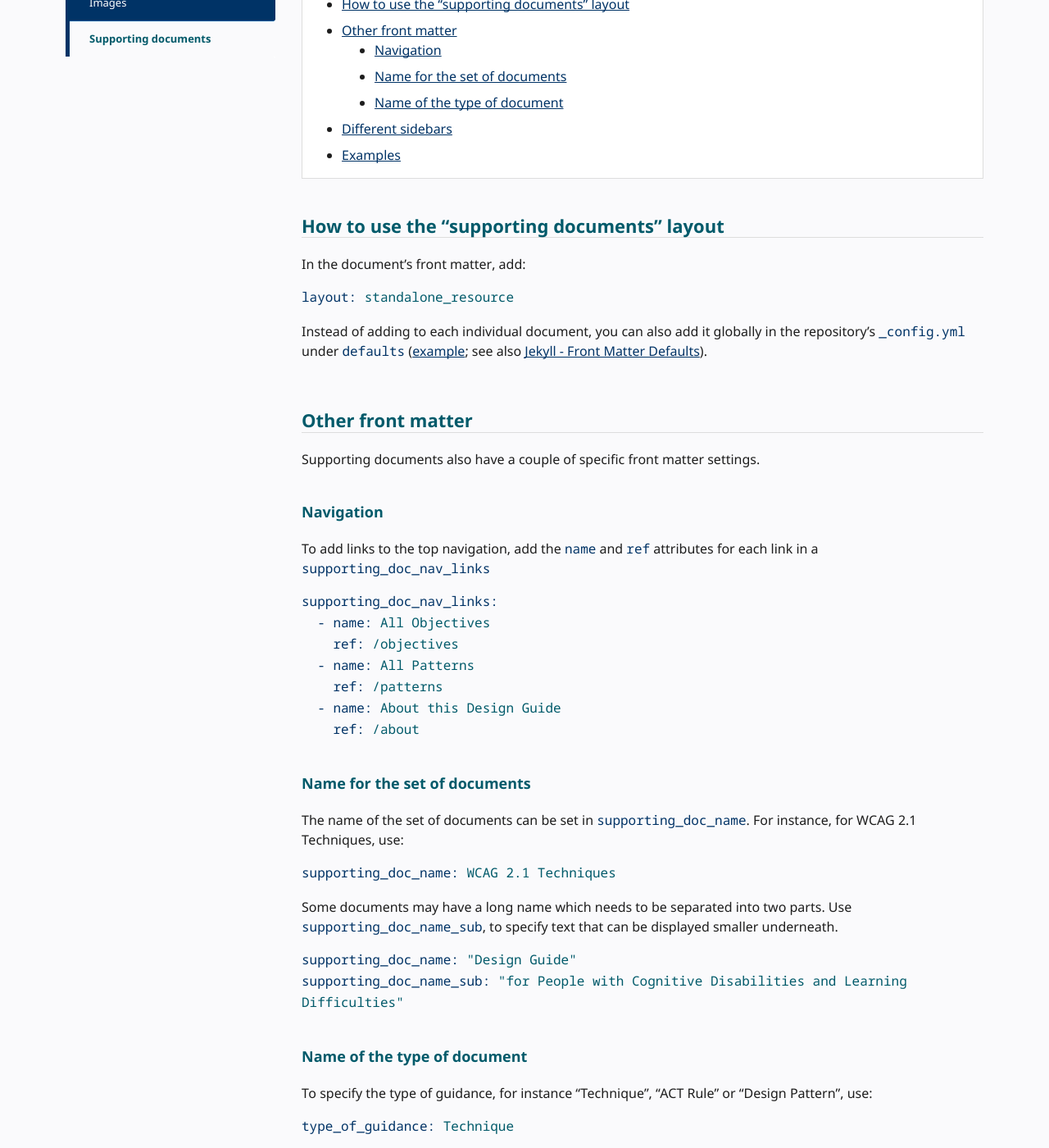
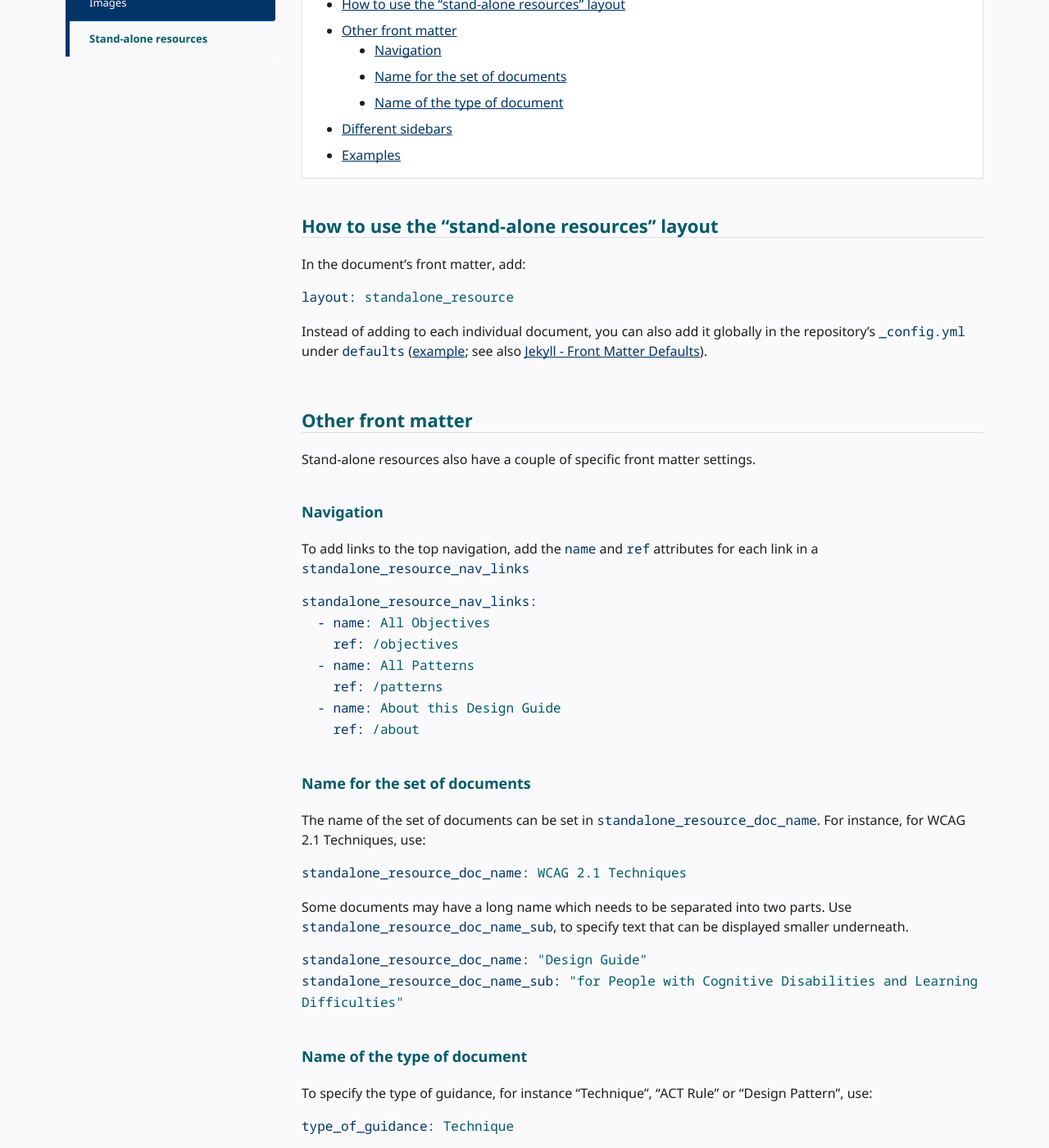
Before and after one commit to w3c/wai-website-theme, a Jekyll site: the page built from content/writing-standalone-resources.md, in a window 1280 px wide and 1400 px high, scrolled down 582 px. Shown: the whole window at 82% size. Built offline with Jekyll 4.4.1, drawn with Linux system fonts in a browser that asks for light colours; cached includes are drawn as plain includes; comment, search, counter and statistics services are not loaded; some of the changed text lies outside the part shown.

Commit message:
Use “stand-alone resource” everywhere, instead of supporting docs layout
Signed-off-by: Hidde de Vries <hidde@hiddedevries.nl>

````diff
--- a/_data/navigation.yml
+++ b/_data/navigation.yml
@@ -28,7 +28,7 @@
     url: "/writing/html/"
   - name: Images
     url: "/writing/images/"
-  - name: Supporting documents
+  - name: Stand-alone resources
     url: "/writing/supporting-documents/"
 - name:
     en: 'Design Components'
--- a/content/writing-supporting-docs.md
+++ b/content/writing-standalone-resources.md
@@ -1,11 +1,11 @@
 ---
-title: "Supporting Documents"
+title: "Stand-alone Resources"
 permalink: /writing/supporting-documents/
 ref: /writing/supporting-documents/
 lang: en
 github:
   repository: w3c/wai-website-theme
-  path: content/writing-supporting-docs.md
+  path: content/writing-standalone-resources.md
 ---
 
 {::nomarkdown}
@@ -23,7 +23,7 @@ These are commonly “supporting documents” for our accessibility standards, l
 
 {% include toc.html %}
 
-## How to use the “supporting documents” layout
+## How to use the “stand-alone resources” layout
 
 In the document's front matter, add:
 
@@ -35,14 +35,14 @@ Instead of adding to each individual document, you can also add it globally in t
 
 ## Other front matter
 
-Supporting documents also have a couple of specific front matter settings.
+Stand-alone resources also have a couple of specific front matter settings.
 
 ### Navigation
 
-To add links to the top navigation, add the `name` and `ref` attributes for each link in a `supporting_doc_nav_links`
+To add links to the top navigation, add the `name` and `ref` attributes for each link in a `standalone_resource_nav_links`
 
 ```yaml
-supporting_doc_nav_links:
+standalone_resource_nav_links:
   - name: All Objectives
     ref: /objectives
   - name: All Patterns
@@ -53,17 +53,17 @@ supporting_doc_nav_links:
 
 ### Name for the set of documents
 
-The name of the set of documents can be set in `supporting_doc_name`. For instance, for WCAG 2.1 Techniques, use:
+The name of the set of documents can be set in `standalone_resource_doc_name`. For instance, for WCAG 2.1 Techniques, use:
 
 ```yaml
-supporting_doc_name: WCAG 2.1 Techniques
+standalone_resource_doc_name: WCAG 2.1 Techniques
 ```
 
-Some documents may have a long name which needs to be separated into two parts. Use `supporting_doc_name_sub`, to specify text that can be displayed smaller underneath.
+Some documents may have a long name which needs to be separated into two parts. Use `standalone_resource_doc_name_sub`, to specify text that can be displayed smaller underneath.
 
 ```yaml
-supporting_doc_name: "Design Guide"
-supporting_doc_name_sub: "for People with Cognitive Disabilities and Learning Difficulties"
+standalone_resource_doc_name: "Design Guide"
+standalone_resource_doc_name_sub: "for People with Cognitive Disabilities and Learning Difficulties"
 ```
 
 ### Name of the type of document
````
Also changed, not shown: _layouts/standalone_resource.html (+10 -10 lines), content/demo/act-rule.md (+2 -2 lines), content/demo/coga-pattern.md (+3 -3 lines).
